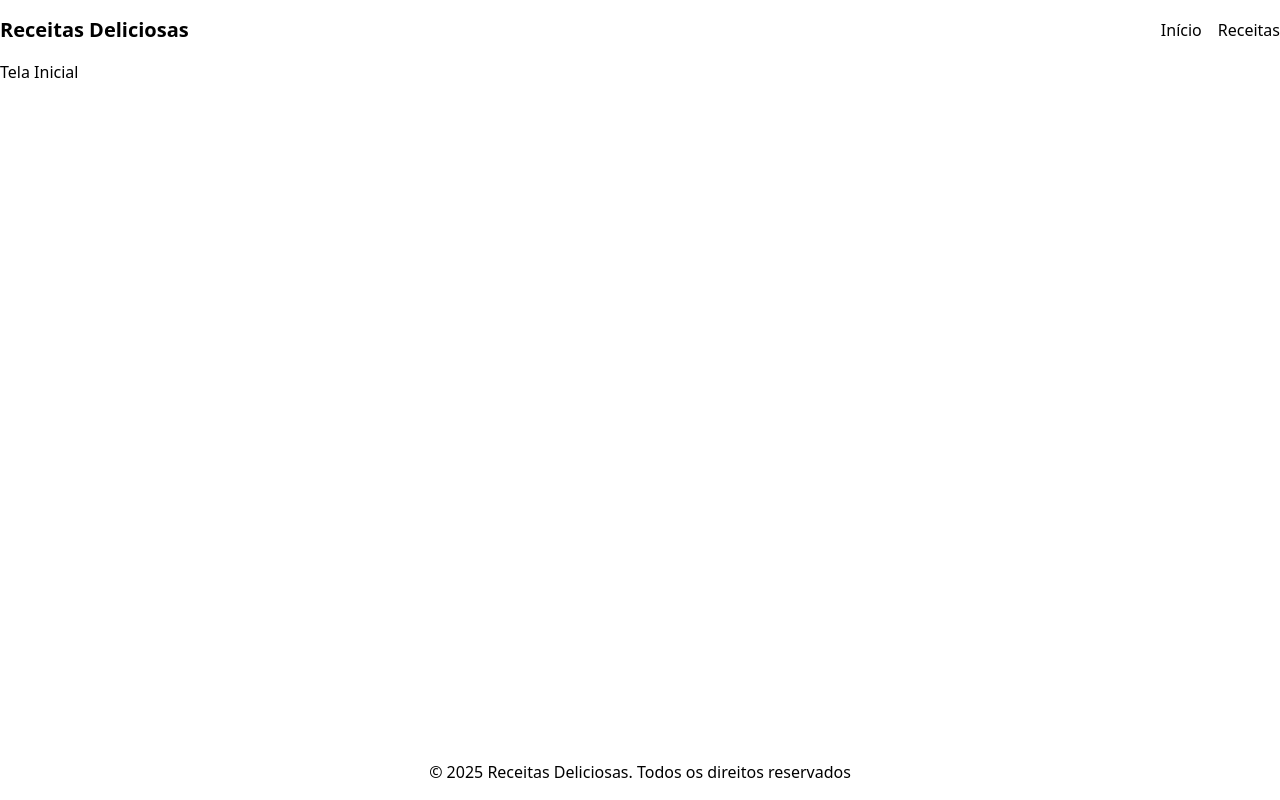
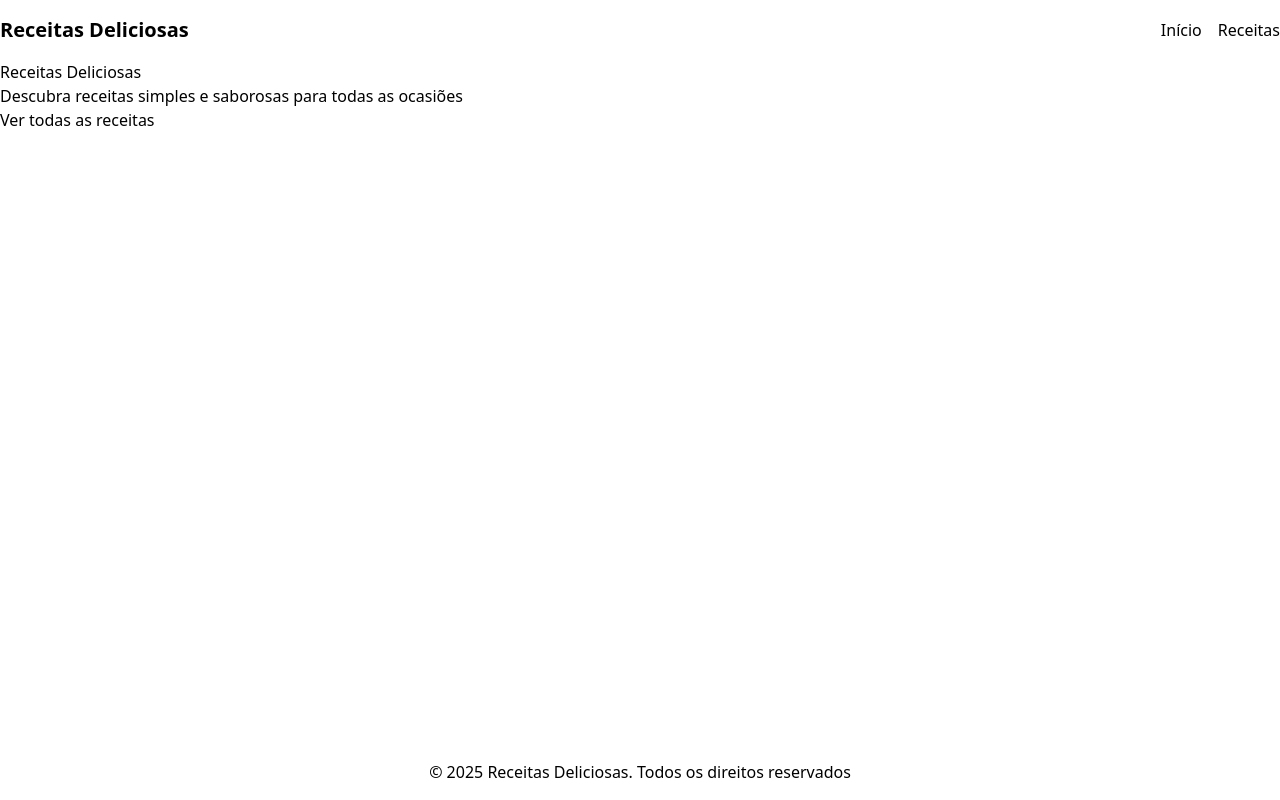
Before and after one commit to lumaiasl/pagina-receita, a Next.js app: page / in a window 1280 px wide. Built offline with nearby package versions, Linux system fonts and the light colour scheme.

Commit message:
feat: estrutura da seção hero

```diff
--- a/src/app/page.tsx
+++ b/src/app/page.tsx
@@ -1,9 +1,19 @@
 import Image from "next/image";
+import Link from "next/link";
 
 export default function Home() {
   return (
     <main className="grow">
-      <h1>Tela Inicial</h1>
+      <div className="container mx-auto">
+        <section>
+          <h1>Receitas Deliciosas</h1>
+          <p>Descubra receitas simples e saborosas para todas as ocasiões</p>
+
+          <Link href="/receitas">
+          Ver todas as receitas
+          </Link>
+        </section>
+      </div>
     </main>
   );
 }
```
